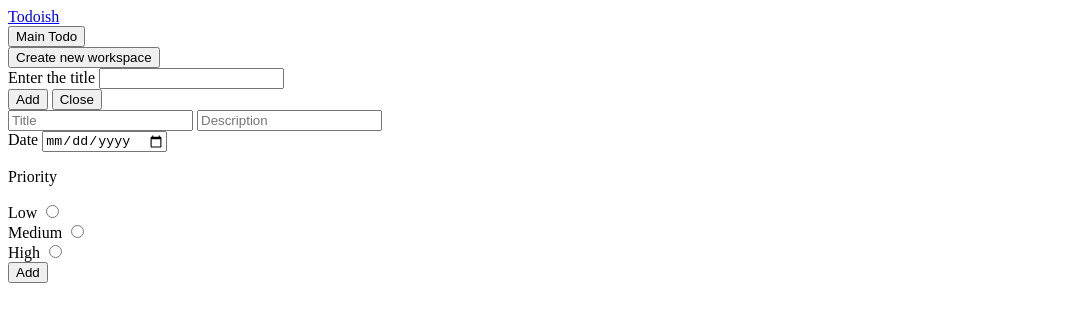
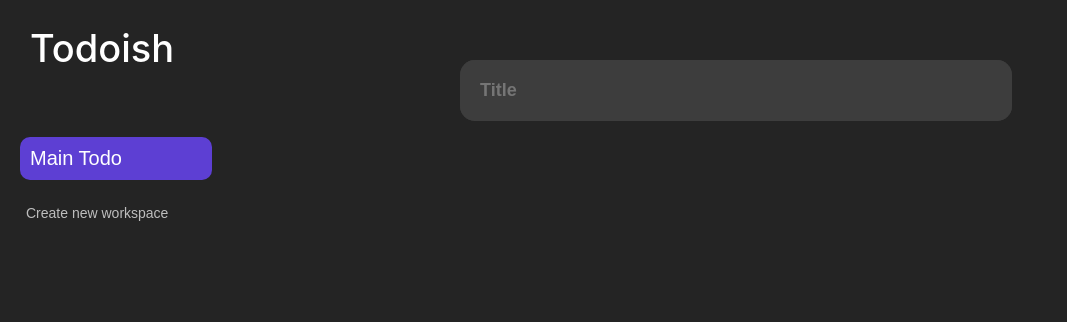
Before and after one commit to Kohize/todo, a plain HTML site: page index.html in a window 1280 px wide. Shown: the whole page, without its empty margins (0-1067 px from the left). Drawn offline with Linux system fonts and the light colour scheme; the site is published under a folder, as on GitHub Pages, so addresses that start at the root find nothing.

Commit message:
Update index.html

```diff
--- a/index.html
+++ b/index.html
@@ -6,8 +6,8 @@
   <link rel="icon" type="image/svg+xml" href="/vite.svg" />
   <meta name="viewport" content="width=device-width, initial-scale=1.0" />
   <title>Todo App</title>
-  <script type="module" crossorigin src="/assets/index-DphNve51.js"></script>
-  <link rel="stylesheet" crossorigin href="/assets/index-DaqmK2El.css">
+  <script type="module" crossorigin src="./assets/index-DphNve51.js"></script>
+  <link rel="stylesheet" crossorigin href="./assets/index-DaqmK2El.css">
 </head>
 
 <body>
```
